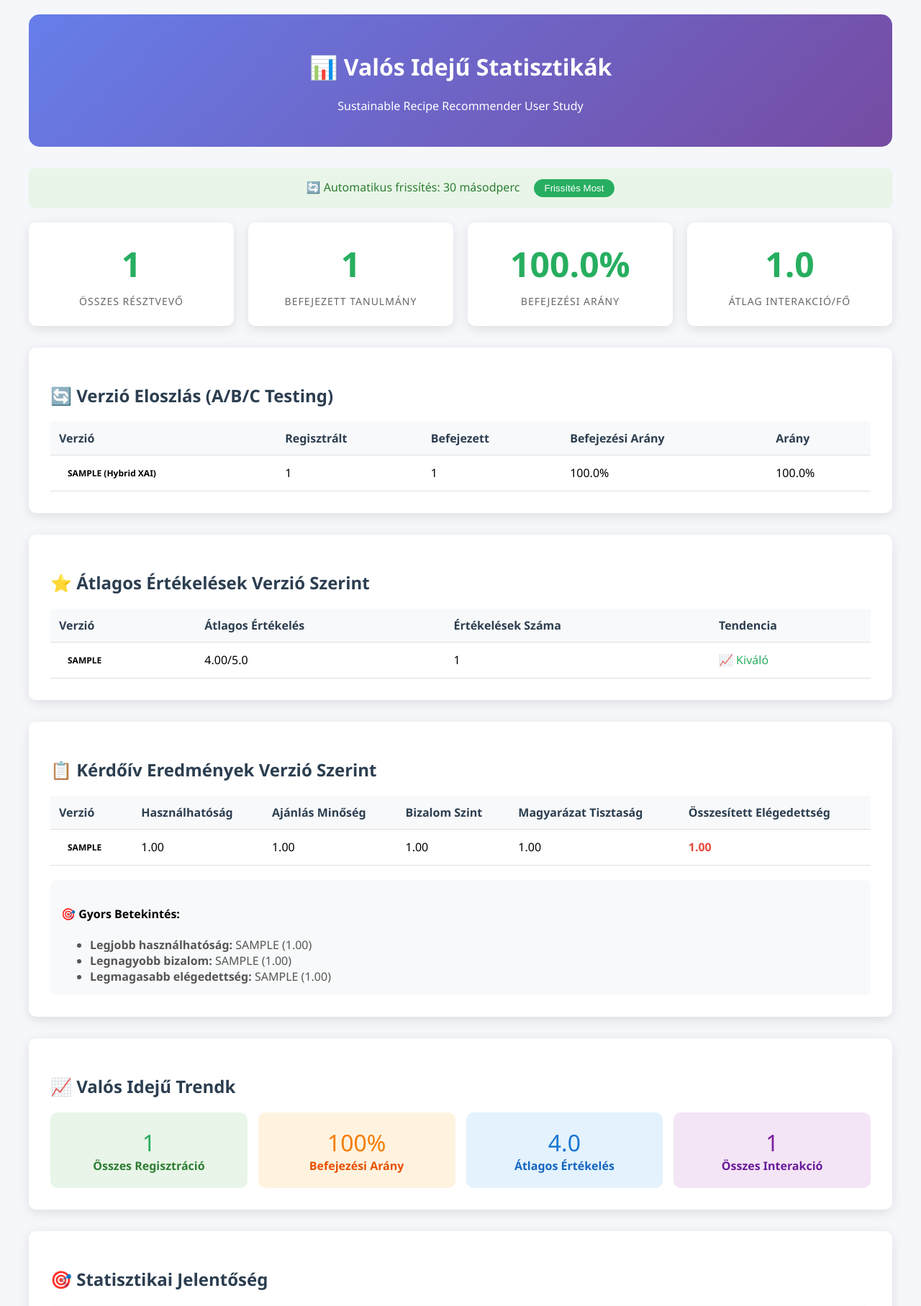
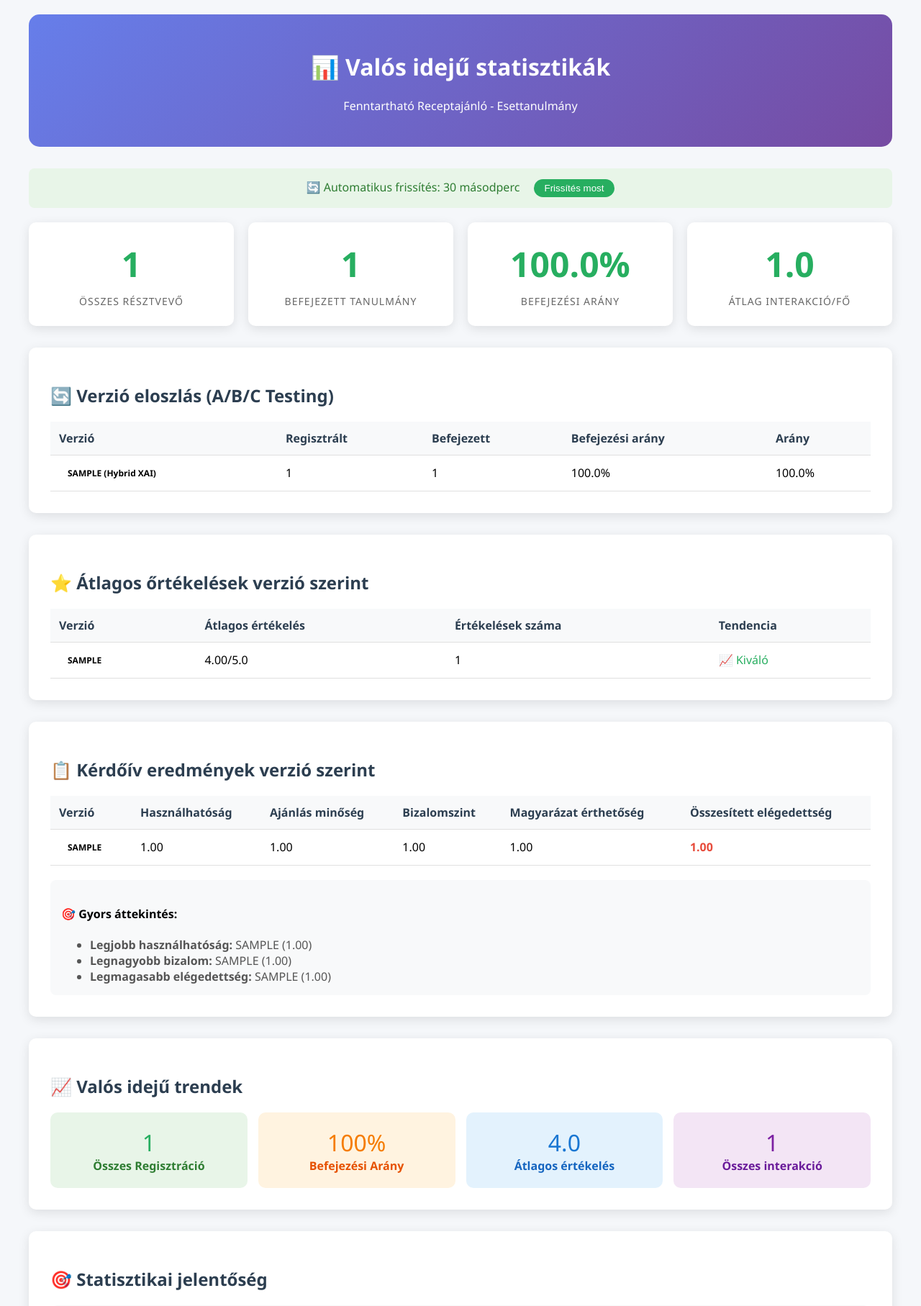
Before and after one commit to bvin81/sustainable-recipe-recommender_v2, a Flask app: page /admin/stats in a window 1280 px wide. Shown: the top 1815 px of the page at 72% size. Run offline with Flask 3, Linux system fonts and the light colour scheme; tables that the repository leaves empty hold one stand-in row (values such as "Sample post"); some libraries are stand-ins or nearby versions.

Commit message:
Update admin_stats.html

```diff
--- a/user_study/templates/user_study/admin_stats.html
+++ b/user_study/templates/user_study/admin_stats.html
@@ -3,7 +3,7 @@
 <head>
     <meta charset="UTF-8">
     <meta name="viewport" content="width=device-width, initial-scale=1.0">
-    <title>Valós Idejű Statisztikák - Sustainable Recipe Recommender</title>
+    <title>Valós idejű statisztikák - Fenntartható Receptajánló</title>
     <style>
         body {
             font-family: 'Segoe UI', Tahoma, Geneva, Verdana, sans-serif;
@@ -114,48 +114,48 @@
 </head>
 <body>
     <div class="header">
-        <h1>📊 Valós Idejű Statisztikák</h1>
-        <p>Sustainable Recipe Recommender User Study</p>
+        <h1>📊 Valós idejű statisztikák</h1>
+        <p>Fenntartható Receptajánló - Esettanulmány</p>
     </div>
 
     <div class="refresh-timer">
         🔄 Automatikus frissítés: <span id="countdown">30</span> másodperc
         <button onclick="refreshPage()" style="margin-left: 15px; padding: 5px 15px; border: none; border-radius: 15px; background: #27ae60; color: white; cursor: pointer;">
-            Frissítés Most
+            Frissítés most
         </button>
     </div>
 
     <div class="stats-grid">
         <div class="stat-card">
             <div class="stat-number">{{ stats.get('total_participants', 0) }}</div>
-            <div class="stat-label">Összes Résztvevő</div>
+            <div class="stat-label">Összes résztvevő</div>
         </div>
 
         <div class="stat-card">
             <div class="stat-number">{{ stats.get('completed_participants', 0) }}</div>
-            <div class="stat-label">Befejezett Tanulmány</div>
+            <div class="stat-label">Befejezett tanulmány</div>
         </div>
 
         <div class="stat-card">
             <div class="stat-number">{{ "%.1f"|format(stats.get('completion_rate', 0) * 100) }}%</div>
-            <div class="stat-label">Befejezési Arány</div>
+            <div class="stat-label">Befejezési arány</div>
         </div>
 
         <div class="stat-card">
             <div class="stat-number">{{ "%.1f"|format(stats.get('avg_interactions_per_user', 0)) }}</div>
-            <div class="stat-label">Átlag Interakció/Fő</div>
+            <div class="stat-label">Átlag interakció/Fő</div>
         </div>
     </div>
 
     <div class="section">
-        <h2 class="section-title">🔄 Verzió Eloszlás (A/B/C Testing)</h2>
+        <h2 class="section-title">🔄 Verzió eloszlás (A/B/C Testing)</h2>
         <table>
             <thead>
                 <tr>
                     <th>Verzió</th>
                     <th>Regisztrált</th>
                     <th>Befejezett</th>
-                    <th>Befejezési Arány</th>
+                    <th>Befejezési arány</th>
                     <th>Arány</th>
                 </tr>
             </thead>
@@ -183,13 +183,13 @@
 
     {% if stats.get('average_ratings') %}
     <div class="section">
-        <h2 class="section-title">⭐ Átlagos Értékelések Verzió Szerint</h2>
+        <h2 class="section-title">⭐ Átlagos őrtékelések verzió szerint</h2>
         <table>
            <thead>
                <tr>
                    <th>Verzió</th>
-                   <th>Átlagos Értékelés</th>
-                   <th>Értékelések Száma</th>
+                   <th>Átlagos értékelés</th>
+                   <th>Értékelések száma</th>
                    <th>Tendencia</th>
                </tr>
            </thead>
@@ -223,16 +223,16 @@
 
    {% if stats.get('questionnaire_results') %}
    <div class="section">
-       <h2 class="section-title">📋 Kérdőív Eredmények Verzió Szerint</h2>
+       <h2 class="section-title">📋 Kérdőív eredmények verzió szerint</h2>
        <table>
            <thead>
                <tr>
                    <th>Verzió</th>
                    <th>Használhatóság</th>
-                   <th>Ajánlás Minőség</th>
-                   <th>Bizalom Szint</th>
-                   <th>Magyarázat Tisztaság</th>
-                   <th>Összesített Elégedettség</th>
+                   <th>Ajánlás minőség</th>
+                   <th>Bizalomszint</th>
+                   <th>Magyarázat érthetőség</th>
+                   <th>Összesített elégedettség</th>
                </tr>
            </thead>
            <tbody>
@@ -258,7 +258,7 @@
        </table>
 
        <div style="margin-top: 20px; padding: 15px; background: #f8f9fa; border-radius: 8px;">
-           <h4>🎯 Gyors Betekintés:</h4>
+           <h4>🎯 Gyors áttekintés:</h4>
            <ul style="margin: 0; color: #555;">
                <li><strong>Legjobb használhatóság:</strong>
                    {% set best_usability = stats.get('questionnaire_results', []) | selectattr('avg_usability') | max(attribute='avg_usability') if stats.get('questionnaire_results') else None %}
@@ -278,7 +278,7 @@
    {% endif %}
 
    <div class="section">
-       <h2 class="section-title">📈 Valós Idejű Trendk</h2>
+       <h2 class="section-title">📈 Valós idejű trendek</h2>
        <div style="display: grid; grid-template-columns: repeat(auto-fit, minmax(200px, 1fr)); gap: 15px;">
            <div style="background: #e8f5e8; padding: 20px; border-radius: 10px; text-align: center;">
                <div style="font-size: 2em; color: #27ae60;">{{ stats.get('total_participants', 0) }}</div>
@@ -298,20 +298,20 @@
                        N/A
                    {% endif %}
                </div>
-               <div style="color: #1565c0; font-weight: bold;">Átlagos Értékelés</div>
+               <div style="color: #1565c0; font-weight: bold;">Átlagos értékelés</div>
            </div>
 
            <div style="background: #f3e5f5; padding: 20px; border-radius: 10px; text-align: center;">
                <div style="font-size: 2em; color: #7b1fa2;">
                    {{ (stats.get('total_participants', 0) * stats.get('avg_interactions_per_user', 0)) | round | int }}
                </div>
-               <div style="color: #6a1b9a; font-weight: bold;">Összes Interakció</div>
+               <div style="color: #6a1b9a; font-weight: bold;">Összes interakció</div>
            </div>
        </div>
    </div>
 
    <div class="section">
-       <h2 class="section-title">🎯 Statisztikai Jelentőség</h2>
+       <h2 class="section-title">🎯 Statisztikai jelentőség</h2>
        <div style="background: #f8f9fa; padding: 20px; border-radius: 10px;">
            {% if stats.get('total_participants', 0) < 30 %}
                <div style="color: #e74c3c; font-weight: bold;">⚠️ Előzetes Eredmények</div>
@@ -325,10 +325,10 @@
                    </ul>
                </div>
            {% elif stats.get('total_participants', 0) < 90 %}
-               <div style="color: #f39c12; font-weight: bold;">📊 Alapvető Elemzés</div>
+               <div style="color: #f39c12; font-weight: bold;">📊 Alapvető elemzés</div>
                <p>{{ stats.get('total_participants', 0) }} résztvevővel alapvető statisztikai elemzés lehetséges. <strong>90 fő</strong> elérésekor kezdődhet a megbízható A/B/C testing.</p>
            {% else %}
-               <div style="color: #27ae60; font-weight: bold;">✅ Statisztikailag Megbízható</div>
+               <div style="color: #27ae60; font-weight: bold;">✅ Statisztikailag megbízható</div>
                <p>{{ stats.get('total_participants', 0) }} résztvevővel a statisztikai elemzés megbízható. Kiváló eredmények publikáláshoz!</p>
            {% endif %}
 
```
